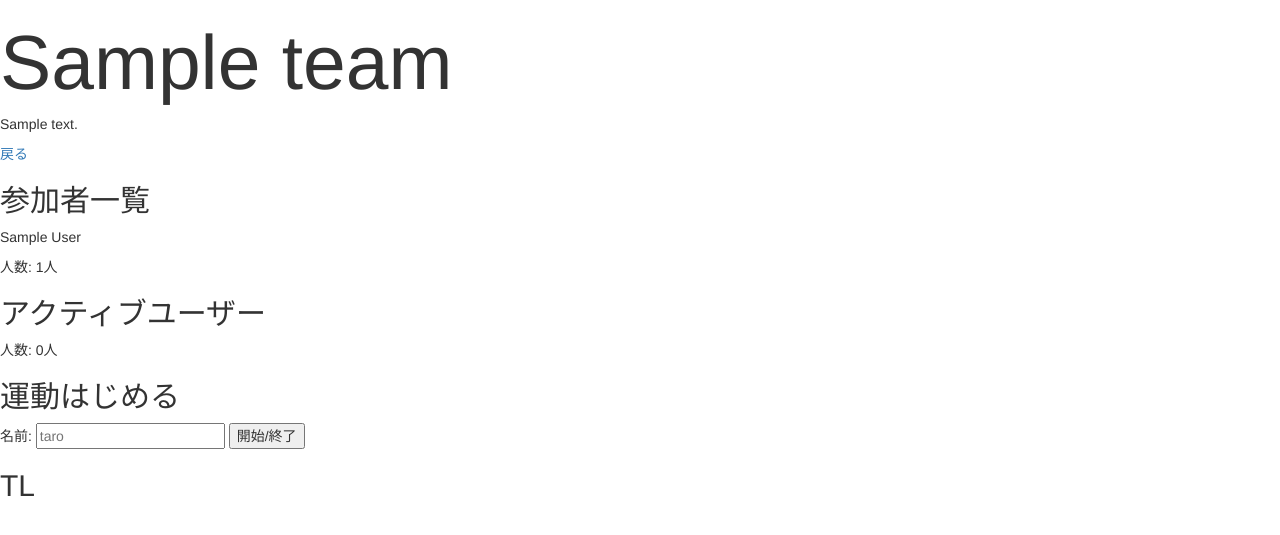
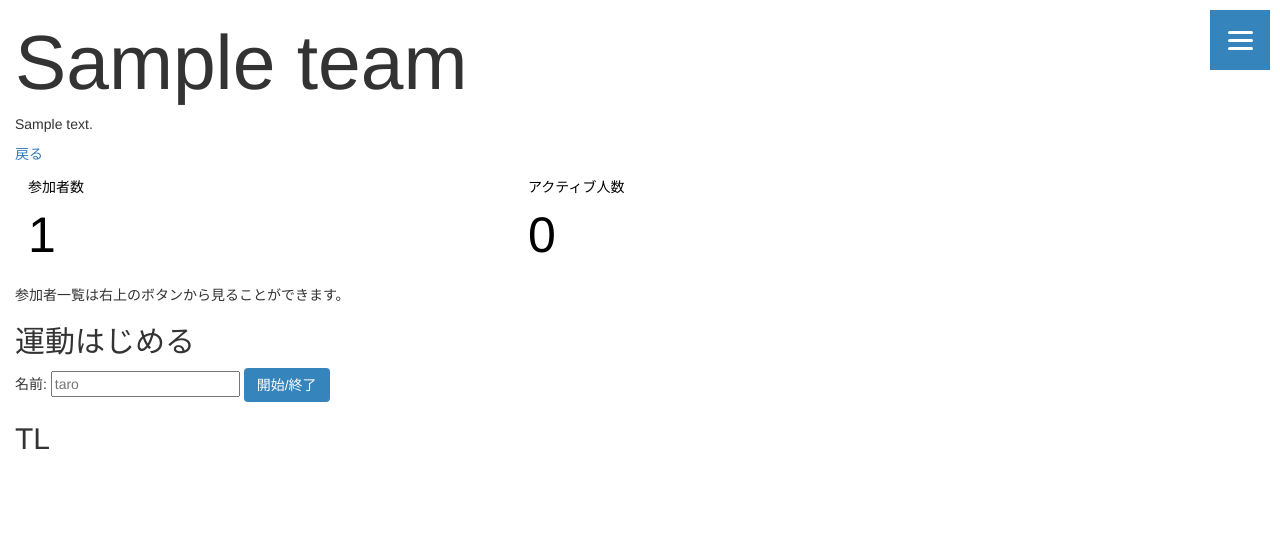
Before and after one commit to enpitut2022/MusclePower, a Flask app: page /detail/1 in a window 1280 px wide. Shown: the top 535 px of the page. Run offline with Flask 2, Linux system fonts and the light colour scheme; tables that the repository leaves empty hold one stand-in row (values such as "Sample post"); data that the repository does not hold is empty; some libraries are stand-ins or nearby versions.

Commit message:
スマホで表示した時に画面が見やすくなりました。

```diff
--- a/app.py
+++ b/app.py
@@ -95,9 +95,5 @@ def log():
     db.session.commit()
     return redirect("/detail/"+str(teamid))
 
-@app.route("/detail_sub")
-def detail_sub():
-    return render_template("detail_sub.html")
-
 if __name__ == '__main__':
     app.run()
--- a/static/css/style.css
+++ b/static/css/style.css
@@ -1,5 +1,10 @@
-h1{
+h1 {
   font-size:6vmax;
+  margin-right: 50px;
+}
+
+body {
+    margin: 15px;
 }
 
 .menu-btn {
@@ -122,9 +127,34 @@ h1{
   color: #ffffff;
   margin: 3px;
 }
-  .user{
+
+.flex-user-number {
+    display: flex;
 }
-  .active-user{
+
+.flex-user-number div {
+    width: 40%;
+    padding: 10px;
+}
+
+.flex-user-number p{
+  color: black;
+  margin: 3px;
+}
+
+.fun {
+    font-size: 50px;
+}
+
+.btn--blue,
+a.btn--blue {
+  color: #fff;
+  background-color: #3584bb;
+}
+.btn--blue:hover,
+a.btn--blue:hover {
+  color: #fff;
+  background: #3584bb;
 }
 
 /* スマホ用設定 */
--- a/templates/detail.html
+++ b/templates/detail.html
@@ -4,39 +4,60 @@
         <title>走れ三日坊主</title>
         <link href="https://maxcdn.bootstrapcdn.com/bootstrap/3.3.1/css/bootstrap.min.css";; rel="stylesheet">
         <link rel="stylesheet" href="/static/css/style.css">
+        <meta name="viewport" content="width=device-width,initial-scale=1">
     </head>
     <body>
+        <header>
+            <div class="hamburger-menu">
+                <input type="checkbox" id="menu-btn-check">
+                <label for="menu-btn-check" class="menu-btn"><span></span></label>
+                <!--ここからメニュー-->
+                <div class="menu-content">
+                    <div class="flex-user">
+                        <div class="user">
+                            <p>参加者一覧</p>
+                            {% for member in ms %}
+                                <p>{{ member.name }}</p>
+                            {% endfor %}
+                        </div>
+                        <div class="active-user">
+                            <p>アクティブ</p>
+                            {% for active in active_users %}
+                                <p>{{ active.name }}</p>
+                            {% endfor %}
+                        </div>
+                    </div>
+                </div>
+                <!--ここまでメニュー-->
+            </div>
+        </header>
         <h1>{{ td.name }}</h1>
         <p>{{ td.description }}</p>
         <a href="/">戻る</a>
-
-        <h2>参加者一覧</h2>
-        <p>
-            {% for member in ms %}
-                {{ member.name }}
-            {% endfor %}
-        </p>
-        <p>人数: {{ mn }}人</p>
-        <h2>
-            アクティブユーザー
-        </h2>
-        <p>
-            {% for active in active_users %}
-                {{ active.name }}
-            {% endfor %}
-        </p>
-        <p>人数: {{ aun }}人</p>
+        <div class="flex-user-number">
+            <div class="user">
+                <p>参加者数</p>
+                <p class="fun">{{ mn }}</p>
+            </div>
+            <div class="active-user">
+                <p>アクティブ人数</p>
+                <p class="fun">{{ aun }}</p>
+            </div>
+        </div>
+        <p>参加者一覧は右上のボタンから見ることができます。</p>
         <h2>運動はじめる</h2>
         <form action="/log" method="post">
             名前:
             <input type="text" name="name" placeholder="taro" required>
             <input type="hidden" name="teamid" value="{{td.id}}">
-            <input type="submit" value="開始/終了" >
+            <input type="submit" value="開始/終了" class="btn btn--blue">
         </form>
         <h2>TL</h2>
-        {% for log in logs %}
+        <div class="tl">
+            {% for log in logs %}
             <p>{{ log.datetime }}に{{ log.name }}さんが運動を{{ log.start_finish }}しました!
             </p>
         {% endfor %}
+        </div>
     </body>
 </html>
--- a/templates/index.html
+++ b/templates/index.html
@@ -12,7 +12,7 @@
         <h2>グループ選択</h2>
 
         {% for team in teams %}
-            <a href='/detail/{{ team.id }}'>{{ team.name }}</a>
+            <p><a href='/detail/{{ team.id }}'>{{ team.name }}</a></p>
         {% endfor %}
 
         <h2>グループ追加</h2>
@@ -23,9 +23,7 @@
                 <input type="text" name="name" size="30" placeholder="運動内容がわかるグループ名" required>
             </p>
             <textarea name="description" rows="4" cols="40" placeholder="グループの具体的な説明 (例:20分お気に入りの散歩道を歩こう!)" required></textarea>
-            <input type="submit" value="追加">
+            <input type="submit" value="追加" class="btn--blue">
         </form>
-
-        <a href='/detail_sub'>練習detail</a>
     </body>
 </html>
```
Also changed, not shown: templates/detail_sub.html (deleted, +0 -99 lines). Lines whose indentation alone changed are shown as unchanged.
